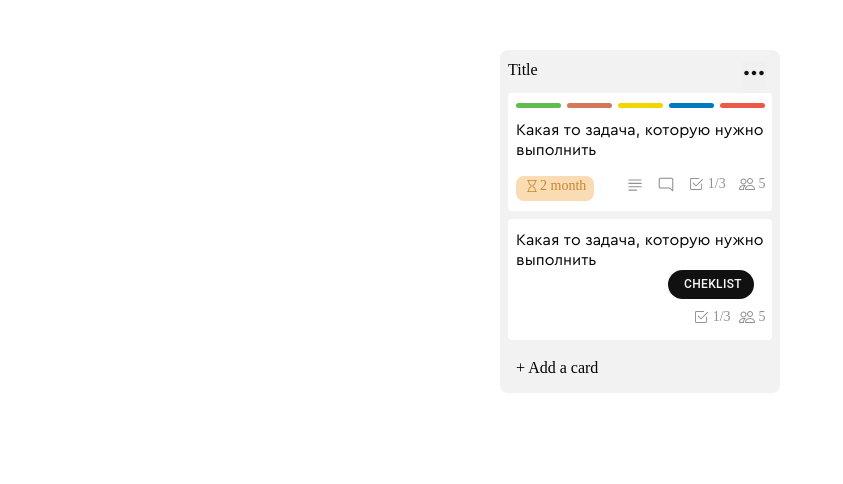
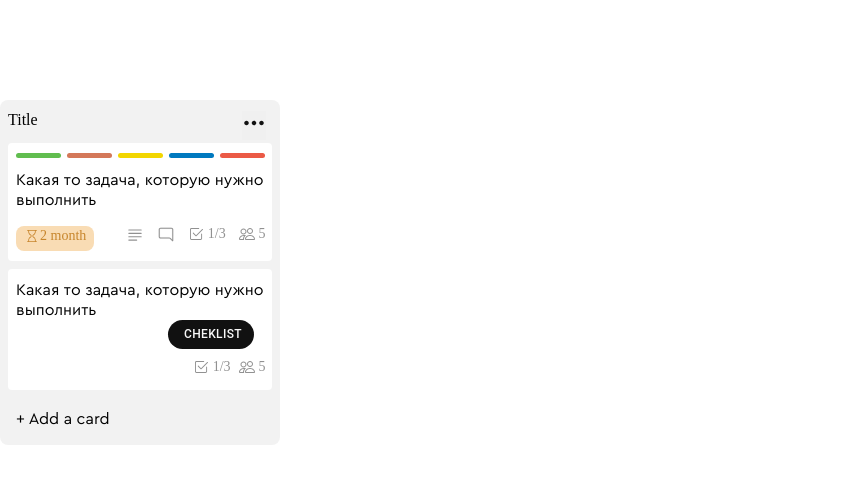
Before and after one commit to peaksoft-school/task-tracker-js9, a React (Create React App) app: page / in a window 1280 px wide. Shown: the top 484 px of the page, without its empty margins (0-843 px from the left). Built offline with nearby package versions, Linux system fonts and the light colour scheme; a web font is replaced by a local one.

Commit message:
added animatinon and changed feature/column

```diff
--- a/package.json
+++ b/package.json
@@ -24,6 +24,7 @@
       "react-router-dom": "^6.14.2",
       "react-scripts": "5.0.1",
       "react-toastify": "^9.1.3",
+      "react-transition-group": "^4.4.5",
       "uninstall": "^0.0.0",
       "web-vitals": "^2.1.4",
       "yup": "^1.2.0"
--- a/src/components/column/Card.jsx
+++ b/src/components/column/Card.jsx
@@ -14,7 +14,7 @@ import { EditIcon, ExitIcon } from '../../assets/icons'
 import { ButtonTextcolors } from '../../utils/constants/buttonTextColor'
 import { Label } from './Label'
 
-export const CardInColumn = () => {
+export const Card = () => {
    const [openModal, setOpneModal] = useState(false)
    const [openLabelText, setOpenLabelText] = useState(false)
    const [clickedLabels, setClickedLabels] = useState([])
@@ -22,6 +22,7 @@ export const CardInColumn = () => {
    const handleOpenModal = () => {
       setOpneModal((state) => !state)
    }
+
    const handleButtonClick = () => {
       setClickedLabels(ButtonTextcolors)
       setOpenLabelText(true)
@@ -31,15 +32,13 @@ export const CardInColumn = () => {
       setOpenLabelText(false)
    }
 
-   const [openModalAddCard, setOpneModalAddCard] = useState(false)
-   const [openInputAddCard, setOpenInputAddCard] = useState(false)
+   const [openModalInputAddCard, setOpneModalInputAddCard] = useState(false)
 
    const [inputValue, setInputValue] = useState('')
    const [cards, setCards] = useState([])
 
    const handleOpenModalAddCard = () => {
-      setOpneModalAddCard(true)
-      setOpenInputAddCard((prev) => !prev)
+      setOpneModalInputAddCard(true)
    }
 
    const handleButtonClickAddCard = (event) => {
@@ -52,8 +51,7 @@ export const CardInColumn = () => {
       setInputValue('')
    }
    const handleCloseCard = () => {
-      setOpenInputAddCard(false)
-      setOpneModalAddCard(false)
+      setOpneModalInputAddCard(false)
    }
 
    const handleAddCardInputChange = (event) => {
@@ -61,6 +59,7 @@ export const CardInColumn = () => {
    }
 
    const isButtonDisabled = inputValue === ''
+
    return (
       <>
          <ParentTitle>
@@ -165,7 +164,8 @@ export const CardInColumn = () => {
                   </IconText>
                </ColumnCard>
             ))}
-            {openModalAddCard ? (
+
+            {openModalInputAddCard ? (
                <form onSubmit={handleButtonClickAddCard}>
                   <InputAddCard>
                      <div
@@ -174,13 +174,11 @@ export const CardInColumn = () => {
                            alignItems: 'center',
                         }}
                      >
-                        {openInputAddCard && (
+                        {openModalInputAddCard && (
                            <InputAddCardStyle
-                              // onClose={handleOpenModalAddCard}
-                              // padding="1rem"
                               type="text"
                               value={inputValue}
-                              open={openModalAddCard}
+                              open={openModalInputAddCard}
                               placeholder="Enter a title for this card"
                               onChange={handleAddCardInputChange}
                            />
@@ -210,7 +208,6 @@ export const CardInColumn = () => {
 
 const ParentTitle = styled('div')(() => ({
    display: 'flex',
-   // justifyContent: 'space-between',
    marginBottom: '0.89rem',
 }))
 
@@ -221,22 +218,22 @@ const Title = styled('p')(() => ({
    fontStyle: 'normal',
    fontWeight: 500,
    lineHeight: 'normal',
-   // marginLeft: '1rem',
-   // marginTop: '0.69rem',
 }))
 
 const ParentColumnCard = styled('div')(() => ({
    display: 'flex',
    flexDirection: 'column',
-   // gap: '0.5rem',
 }))
 
 const StyleMeadIcon = styled('div')(() => ({
-   // marginTop: '0.5rem',
    cursor: 'pointer',
    backgroundColor: '#f0f0f0',
    position: 'absolute',
    marginLeft: '14.62rem',
+   transition: 'transform 0.4s ease-out',
+   '&:active': {
+      transform: 'scale(1,2)',
+   },
 }))
 const MenuItemStyle = styled(MenuItem)(() => ({
    padding: '1rem 0rem 0.25rem',
@@ -248,10 +245,6 @@ const MenuItemStyle = styled(MenuItem)(() => ({
 
 const ParagraphText = styled('p')(() => ({
    width: '100%',
-   fontSize: '1rem',
-   fontStyle: 'normal',
-   fontWeight: 400,
-   color: '#000',
    boxSizing: 'border-box',
    wordWrap: 'break-word',
 }))
@@ -261,11 +254,6 @@ const Labels = styled('div')(() => ({
    flexWrap: 'wrap',
    gap: '6px',
 }))
-
-// const Label = styled(Button)(() => ({
-//    width: '2.8125rem',
-//    height: ' 0.3125rem',
-// }))
 
 const WraperDedline = styled('div')(() => ({
    display: 'flex',
@@ -319,6 +307,9 @@ const ColorfulButton = styled(Button)(() => ({
    borderRadius: '0.5rem',
    marginBottom: '0.5rem',
    marginRight: '0.5rem',
+   '&:active': {
+      transform: 'scale(0.9, 0.9)',
+   },
 }))
 const IconText = styled('div')(() => ({
    display: 'flex',
@@ -326,7 +317,6 @@ const IconText = styled('div')(() => ({
 
 const CheckListButton = styled(Button)(() => ({
    color: '#F8F8F8',
-   // fontFamily: ' Cera Pro',
    fontSize: ' 0.75rem',
    fontStyle: ' normal',
    fontWeight: '500',
@@ -352,10 +342,6 @@ const ParentPeopleIcon = styled('div')(() => ({
 
 const AddPlus = styled('p')(() => ({
    cursor: 'pointer',
-   color: '#000000',
-   fontFamily: ' Cera Pro',
-   fontSize: '1rem   ',
-   fontStyle: ' normal',
    marginLeft: '0.5rem',
    fontWeight: '400',
    marginTop: '0.69rem',
@@ -363,7 +349,6 @@ const AddPlus = styled('p')(() => ({
 
 const EditIconStyle = styled(EditIcon)(() => ({
    position: 'absolute',
-   // marginRight: '500px',
    marginLeft: '14.31rem',
    marginBottom: '5.6rem',
    cursor: 'pointer',
@@ -376,7 +361,6 @@ const InputAddCardStyle = styled('textarea')(() => ({
    padding: '8px 8px 4px 12px',
    resize: 'none',
    overflow: 'hidden',
-   // border: 'none',
 }))
 
 const InputAddCard = styled('div')(() => ({
--- a/src/components/column/Column.jsx
+++ b/src/components/column/Column.jsx
@@ -1,28 +1,16 @@
 import { styled } from '@mui/material'
-import { CardInColumn } from './Card'
+import { Columns } from './Columns'
 
 export const Column = () => {
    return (
-      <ParentColumnStyle>
-         <ColumnStyle>
-            <CardInColumn />
-         </ColumnStyle>
-      </ParentColumnStyle>
+      <ColumnsStyle>
+         <Columns />
+      </ColumnsStyle>
    )
 }
 
-const ParentColumnStyle = styled('div')(() => ({
+const ColumnsStyle = styled('div')(() => ({
    display: 'flex',
-   justifyContent: 'center',
-   marginTop: '50px',
+   gap: '1.5rem',
+   marginTop: '100px',
 }))
-
-const ColumnStyle = styled('div')(() => ({
-   width: '17.5rem',
-   borderRadius: '0.5rem',
-   backgroundColor: 'rgba(145, 145, 145, 0.12)',
-   paddingBottom: '1rem',
-   paddingTop: '0.69rem',
-   paddingRight: '0.5rem',
-   paddingLeft: '0.5rem',
-}))
--- /dev/null
+++ b/src/components/column/Columns.jsx
@@ -0,0 +1,21 @@
+import { styled } from '@mui/material'
+import React from 'react'
+import { Card } from './Card'
+
+export const Columns = () => {
+   return (
+      <ColumnStyle>
+         <Card />
+      </ColumnStyle>
+   )
+}
+
+const ColumnStyle = styled('div')(() => ({
+   width: '17.5rem',
+   borderRadius: '0.5rem',
+   backgroundColor: 'rgba(145, 145, 145, 0.12)',
+   paddingBottom: '1rem',
+   paddingTop: '0.69rem',
+   paddingRight: '0.5rem',
+   paddingLeft: '0.5rem',
+}))
--- a/src/components/column/Label.jsx
+++ b/src/components/column/Label.jsx
@@ -2,7 +2,9 @@ import React from 'react'
 import { styled } from '@mui/material'
 
 export const Label = ({ ...props }) => {
-   return <Color onClick={props.onClick} props={props} />
+   return (
+      <Color onClick={props.onClick} props={props} className="slide-bottom" />
+   )
 }
 
 const Color = styled('div')(({ props }) => ({
@@ -11,6 +13,13 @@ const Color = styled('div')(({ props }) => ({
    backgroundColor: props.color,
    flexShrink: 0,
    borderRadius: ' 0.5rem',
+   cursor: 'pointer',
+   '-webkit-transition': 'width 0.3s 0s ease-out, all 0.5s 0s ease',
+   '-moz-transition': 'width 0.3s 0s ease-out, all 0.5s 0s ease',
+   '-o-transition': 'width 0.3s 0s ease-out ,all 0.5s 0s ease',
+   transition: 'width 0.3s 0s ease-out, all 0.5s 0s ease',
    marginBottom: '0.75rem',
-   cursor: 'pointer',
+   '&:active': {
+      transform: 'scale(2, 0.9)',
+   },
 }))
```
Also changed, not shown: 1 other file (tests, documents, lock files or other folders).
